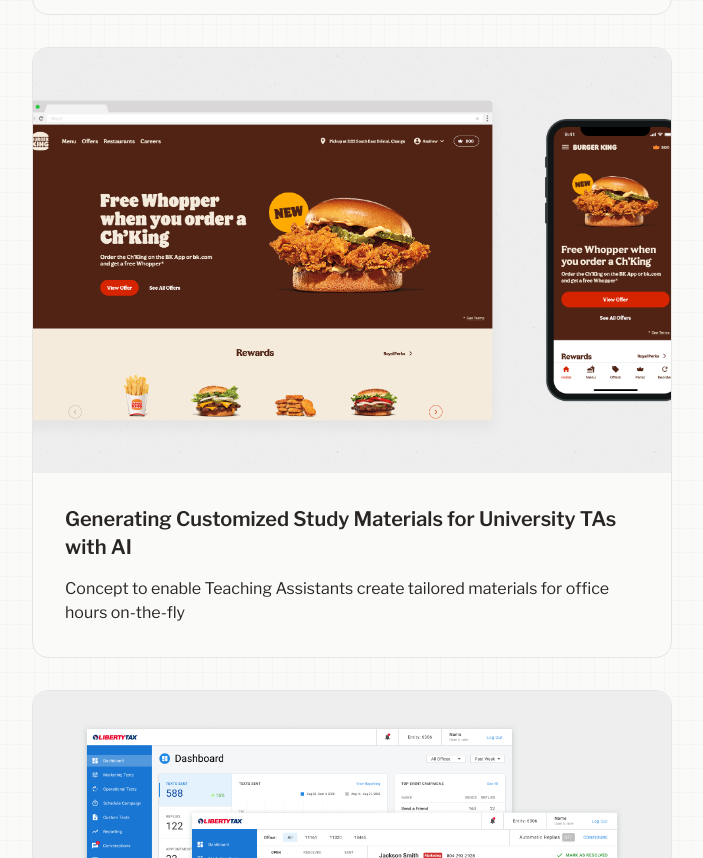
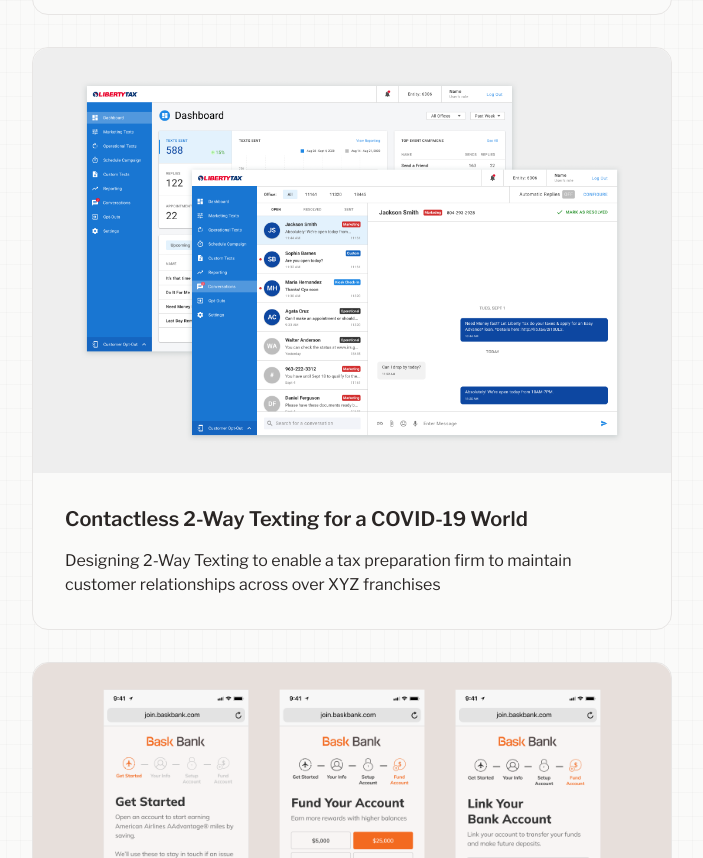
Before and after one commit to jgsong/jgsong.github.io, a website: page index.html in a window 1280 px wide. Shown: the part 1536-2394 px from the top of the page, without its empty margins (288-991 px from the left). Drawn offline with nearby package versions, Linux system fonts and the light colour scheme; a web font is replaced by a local one.

Commit message:
remove ai ta case study

```diff
--- a/index.html
+++ b/index.html
@@ -68,15 +68,15 @@
                             health.</p>
                     </div>
                 </a>
-                <!-- AI for TAs -->
+                <!-- AI for TAs
                 <a id="teachingAssistantsAI" class="card" href="./work">
-                    <img class="object-cover rounded-t-2xl aspect-3/2" src="./assets/img/placeholder/burger.png"></img>
+                    <img class="object-cover rounded-t-2xl aspect-3/2" src=""></img>
                     <div id="description" class="flex flex-col gap-4 p-8">
                         <h2>Generating Customized Study Materials for University TAs with AI</h2>
                         <p>Concept to enable Teaching Assistants create tailored materials for office hours
                             on-the-fly</p>
                     </div>
-                </a>
+                </a> -->
                 <!-- Texting Platform -->
                 <a id="dental" class="card" href="./work/2waytexting">
                     <img class="object-cover rounded-t-2xl aspect-3/2"
@@ -88,7 +88,6 @@
                             across over XYZ franchises</p>
                     </div>
                 </a>
-
                 <!-- Onboarding Redesign -->
                 <a id="pointsBank" class="card" href="./work/travel-bank">
                     <img class="object-cover rounded-t-2xl aspect-3/2" src="./assets/img/travel-bank-hero.png"></img>
```
